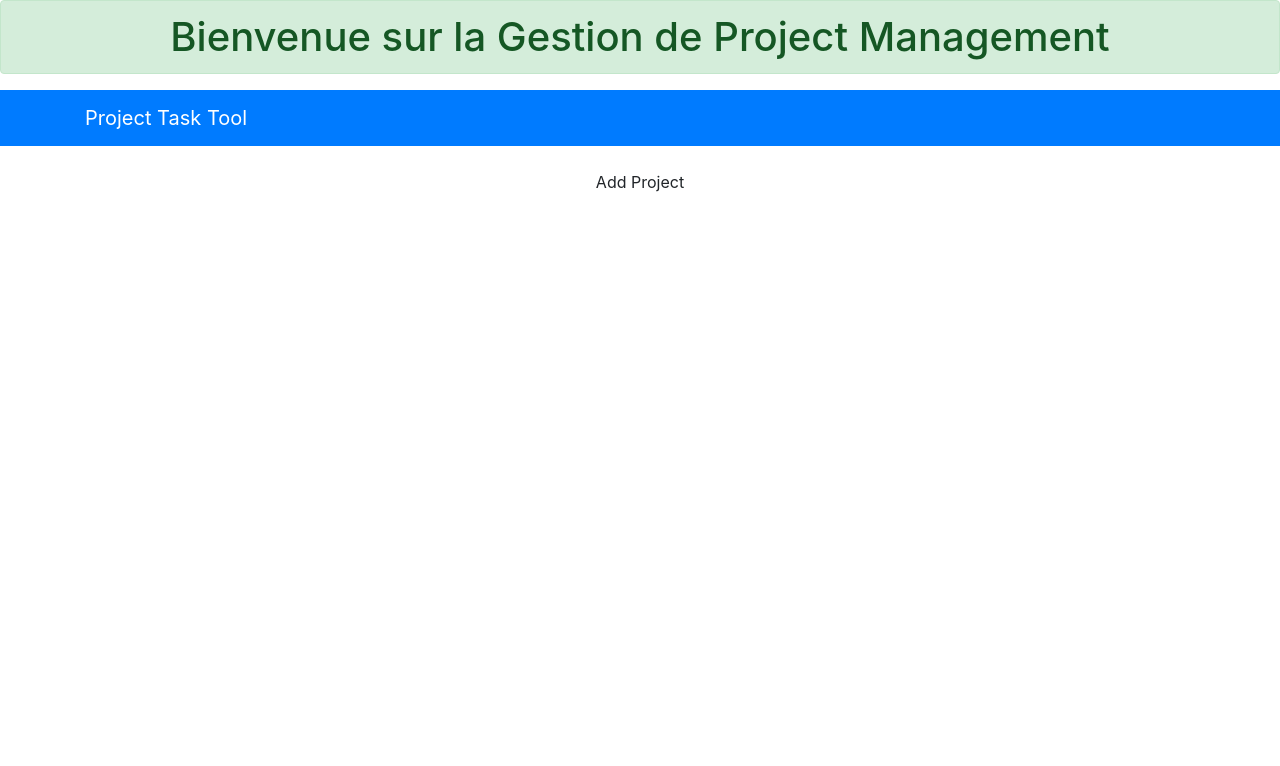
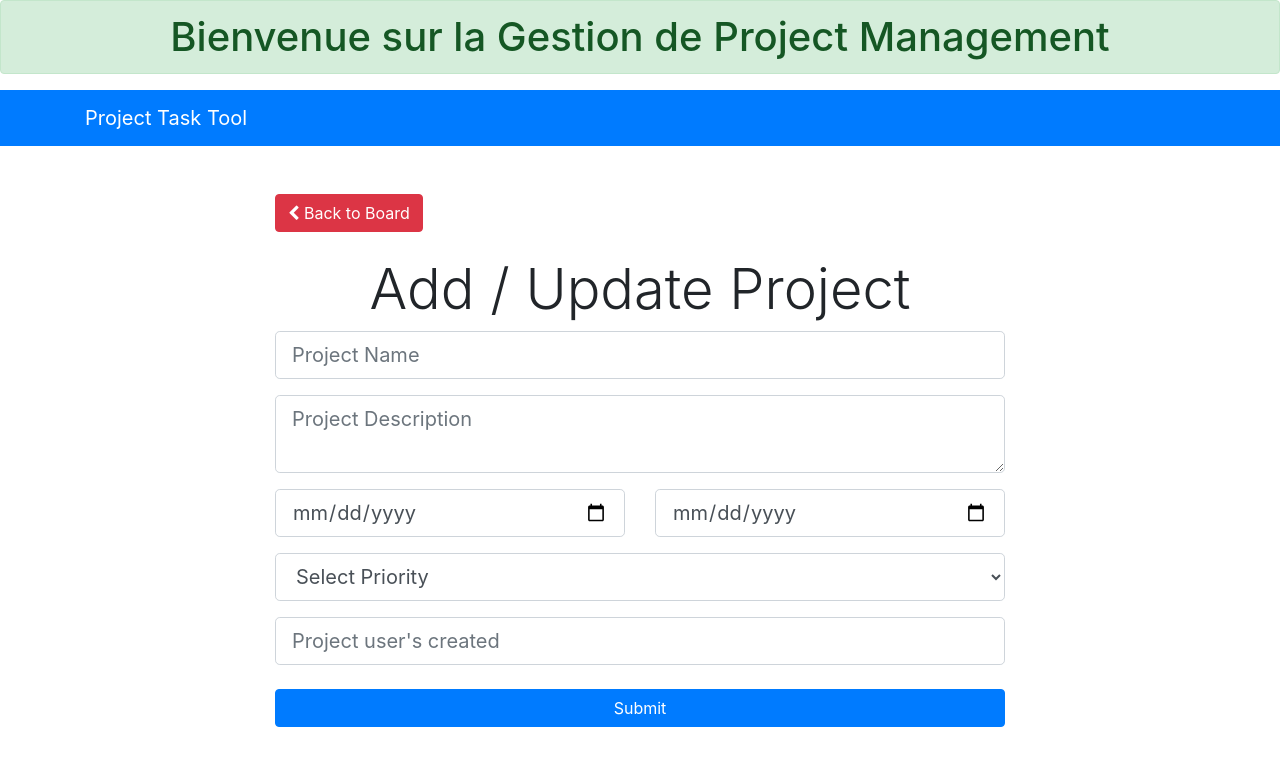
Before and after one commit to randrin/EnterpriseTasks-Online, a React (Create React App) app: page /addProject in a window 1280 px wide. Shown: the top 766 px of the page. Built offline with nearby package versions, Linux system fonts and the light colour scheme.

Commit message:
Add project to board

```diff
--- a/package.json
+++ b/package.json
@@ -9,6 +9,7 @@
     "axios": "^0.19.2",
     "bootstrap": "^4.1.3",
     "classnames": "^2.2.6",
+    "moment": "^2.24.0",
     "react": "^16.13.0",
     "react-dom": "^16.13.0",
     "react-redux": "^7.2.0",
--- a/src/components/Projects/AddProject.js
+++ b/src/components/Projects/AddProject.js
@@ -1,15 +1,204 @@
 import React, { Component } from "react";
+import { Link } from "react-router-dom";
+import PropTypes from "prop-types";
+import { connect } from "react-redux";
+import { addProject } from "../../actions/projectsAction";
+import classnames from "classnames";
+import Moment from 'moment';
 
 class AddProject extends Component {
+  constructor() {
+    super();
+    this.state = {
+      projectName: "",
+      projectDescription: "",
+      projectCreatedBy: "",
+      projectLogo: "",
+      projectStart: "",
+      projectEnd: "",
+      priority: "",
+      valid: "",
+      errors: []
+    };
+    this.onChangeProject = this.onChangeProject.bind(this);
+    this.onSubmitProject = this.onSubmitProject.bind(this);
+    this.hasErrorFor = this.hasErrorFor.bind(this);
+    this.renderErrorFor = this.renderErrorFor.bind(this);
+  }
 
-    render() {
-        return(
-            <div>
-                <p>Add Project</p>
+  UNSAFE_componentWillReceiveProps(nextProps) {
+    if (nextProps.errors) {
+      this.setState({ errors: nextProps.errors });
+    }
+  }
+
+  hasErrorFor(field) {
+    return !!this.state.errors[field];
+  }
+
+  renderErrorFor(field) {
+    if (this.hasErrorFor(field)) {
+      return (
+        <span className="invalid-feedback text-left">
+          <strong>{this.state.errors[field]}</strong>
+        </span>
+      );
+    }
+  }
+
+  onChangeProject(e) {
+    this.setState({ [e.target.name]: e.target.value });
+    this.setState({ errors: "" });
+  }
+
+  onSubmitProject(e) {
+    e.preventDefault();
+    const newProject = {
+      projectName: this.state.projectName,
+      projectDescription: this.state.projectDescription,
+      projectCreatedBy: this.state.projectCreatedBy,
+      projectLogo: this.state.projectLogo,
+      projectStart: Moment(this.state.projectStart).format('DD-MM-YYYY HH:mm:ss'),
+      projectEnd: Moment(this.state.projectEnd).format('DD-MM-YYYY HH:mm:ss'),
+      priority: this.state.priority
+    };
+    this.props.addProject(newProject, this.props.history);
+  }
+
+  render() {
+    const { errors } = this.state;
+    return (
+      <div className="addProjectTask">
+        <div className="container">
+          <div className="row">
+            <div className="col-md-8 m-auto">
+              <br />
+              <div className="text-left">
+                <Link to="/" className="btn btn-danger">
+                  <i className="fa fa-chevron-left"></i> Back to Board
+                </Link>
+              </div>
+              <br />
+              <h4 className="display-4 text-center">Add / Update Project</h4>
+              <form onSubmit={this.onSubmitProject}>
+                <div className="form-group">
+                  <input
+                    type="text"
+                    className={classnames("form-control form-control-lg", {
+                      "is-invalid": errors.projectName
+                    })}
+                    name="projectName"
+                    placeholder="Project Name"
+                    value={this.state.projectName}
+                    onChange={this.onChangeProject}
+                  />
+                  {this.renderErrorFor("projectName")}
+                </div>
+                <div className="form-group">
+                  <textarea
+                    className={classnames("form-control form-control-lg", {
+                      "is-invalid": errors.projectDescription
+                    })}
+                    placeholder="Project Description"
+                    name="projectDescription"
+                    value={this.state.projectDescription}
+                    onChange={this.onChangeProject}
+                  />
+                  {this.renderErrorFor("projectDescription")}
+                </div>
+                <div className="form-group">
+                  <div className="row">
+                    <div className="col-md-6 m-auto">
+                      <input
+                        type="date"
+                        className={classnames("form-control form-control-lg", {
+                          "is-invalid": errors.valid
+                        })}
+                        placeholder="Project Start"
+                        pattern="dd-MM-yyyy"
+                        name="projectStart"
+                        value={this.state.projectStart}
+                        onChange={this.onChangeProject}
+                      />
+                      {this.renderErrorFor("valid")}
+                    </div>
+                    <div className="col-md-6 m-auto">
+                      <input
+                        type="date"
+                        className={classnames("form-control form-control-lg", {
+                          "is-invalid": errors.valid
+                        })}
+                        placeholder="Project End"
+                        name="projectEnd"
+                        value={this.state.projectEnd}
+                        onChange={this.onChangeProject}
+                      />
+                      {this.renderErrorFor("valid")}
+                    </div>
+                  </div>
+                </div>
+                <div className="form-group">
+                  <div className="row">
+                    <div className="col-md-12 m-auto">
+                      <select
+                        className={classnames("form-control form-control-lg", {
+                          "is-invalid": errors.priority
+                        })}
+                        name="priority"
+                        value={this.state.priority}
+                        onChange={this.onChangeProject}
+                      >
+                        <option value="">Select Priority</option>
+                        <option value="PRIORITY_MINOR">MINOR</option>
+                        <option value="PRIORITY_MEDIUM">MEDIUM</option>
+                        <option value="PRIORITY_MAJOR">MAJOR</option>
+                        <option value="PRIORITY_LOW">LOW</option>
+                        <option value="PRIORITY_HOLD">
+                          IN PROGRESS / HOLD
+                        </option>
+                        <option value="PRIORITY_HIGH">HIGH</option>
+                      </select>
+                      {this.renderErrorFor("priority")}
+                    </div>
+                  </div>
+                </div>
+                <div className="form-group">
+                  <div className="row">
+                    <div className="col-md-12 m-auto">
+                      <input
+                        type="text"
+                        className={classnames("form-control form-control-lg", {
+                          "is-invalid": errors.projectCreatedBy
+                        })}
+                        placeholder="Project user's created"
+                        name="projectCreatedBy"
+                        value={this.state.projectCreatedBy}
+                        onChange={this.onChangeProject}
+                      />
+                      {this.renderErrorFor("projectCreatedBy")}
+                    </div>
+                  </div>
+                </div>
+                <input
+                  type="submit"
+                  className="btn btn-primary btn-block mt-4"
+                />
+              </form>
             </div>
-        )
-    }
+          </div>
+        </div>
+      </div>
+    );
+  }
 }
 
+AddProject.propTypes = {
+  addProject: PropTypes.func.isRequired,
+  errors: PropTypes.object.isRequired
+};
 
-export default AddProject;
+const mapStateToProps = state => ({
+  errors: state.errors
+});
+
+export default connect(mapStateToProps, { addProject })(AddProject);
```
Also changed, not shown: 1 other file (tests, documents, lock files or other folders).
